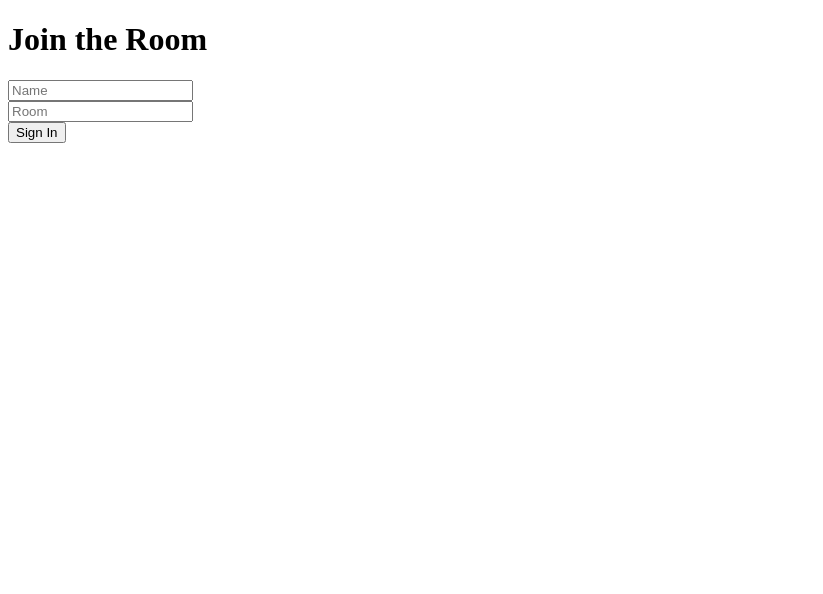
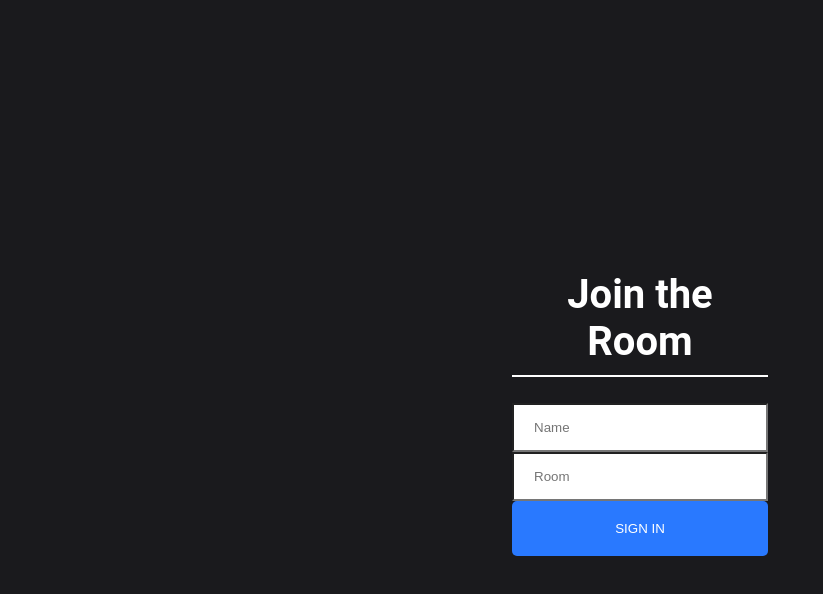
Before and after one commit to Dutchie1990/chatApp, a React (Create React App) app in the folder client/: page / in a window 1280 px wide. Shown: the top 594 px of the page, without its empty margins (0-823 px from the left). Built offline with nearby package versions, Linux system fonts and the light colour scheme.

Commit message:
join component

```diff
--- a/client/src/components/Chat/Chat.js
+++ b/client/src/components/Chat/Chat.js
@@ -1,4 +1,5 @@
-import React from 'react';
+import React, { useEffect, useState } from 'react';
+import queryString from 'query-string';
 
 const Chat = () => <h1>This is the chat component</h1>;
 
--- /dev/null
+++ b/client/src/components/Join/Join.css
@@ -0,0 +1,70 @@
+html,
+body {
+  font-family: 'Roboto', sans-serif;
+  padding: 0;
+  margin: 0;
+}
+
+#root {
+  height: 100vh;
+}
+
+* {
+  box-sizing: border-box;
+}
+
+.joinOuterContainer {
+  display: flex;
+  justify-content: center;
+  text-align: center;
+  height: 100vh;
+  align-items: center;
+  background-color: #1a1a1d;
+}
+
+.joinInnerContainer {
+  width: 20%;
+}
+
+.joinInput {
+  border-radius: 0;
+  padding: 15px 20px;
+  width: 100%;
+}
+
+.heading {
+  color: white;
+  font-size: 2.5em;
+  padding-bottom: 10px;
+  border-bottom: 2px solid white;
+}
+
+.button {
+  color: #fff !important;
+  text-transform: uppercase;
+  text-decoration: none;
+  background: #2979ff;
+  padding: 20px;
+  border-radius: 5px;
+  display: inline-block;
+  border: none;
+  width: 100%;
+}
+
+.mt-20 {
+  margin-top: 20px;
+}
+
+@media (min-width: 320px) and (max-width: 480px) {
+  .joinOuterContainer {
+    height: 100%;
+  }
+
+  .joinInnerContainer {
+    width: 90%;
+  }
+}
+
+button:focus {
+  outline: 0;
+}
--- a/client/src/components/Join/Join.js
+++ b/client/src/components/Join/Join.js
@@ -1,5 +1,7 @@
 import React, { useState } from 'react';
 import { Link } from 'react-router-dom';
+
+import './Join.css';
 
 const Join = () => {
   const [name, setName] = useState('');
@@ -10,12 +12,26 @@ const Join = () => {
       <div className="joinInnerContainer">
         <h1 className="heading">Join the Room</h1>
         <div>
-          <input placeholder="Name" className="joinInput" type="text" />
+          <input
+            placeholder="Name"
+            className="joinInput"
+            type="text"
+            onChange={(event) => setName(event.target.value)}
+          />
         </div>
         <div>
-          <input placeholder="Room" className="joinInput" type="text" mt-20 />
+          <input
+            placeholder="Room"
+            className="joinInput"
+            type="text"
+            mt-20
+            onChange={(event) => setRoom(event.target.value)}
+          />
         </div>
-        <Link to="/chat">
+        <Link
+          onClick={(event) => (!name || !room ? event.preventDefault() : null)}
+          to={`/chat?name=${name}&room=${room}`}
+        >
           <button className="button" mt-20 type="submit">
             Sign In
           </button>
```
Also changed, not shown: client/src/components/Chat/Chat.css (added, +34 -0 lines).
